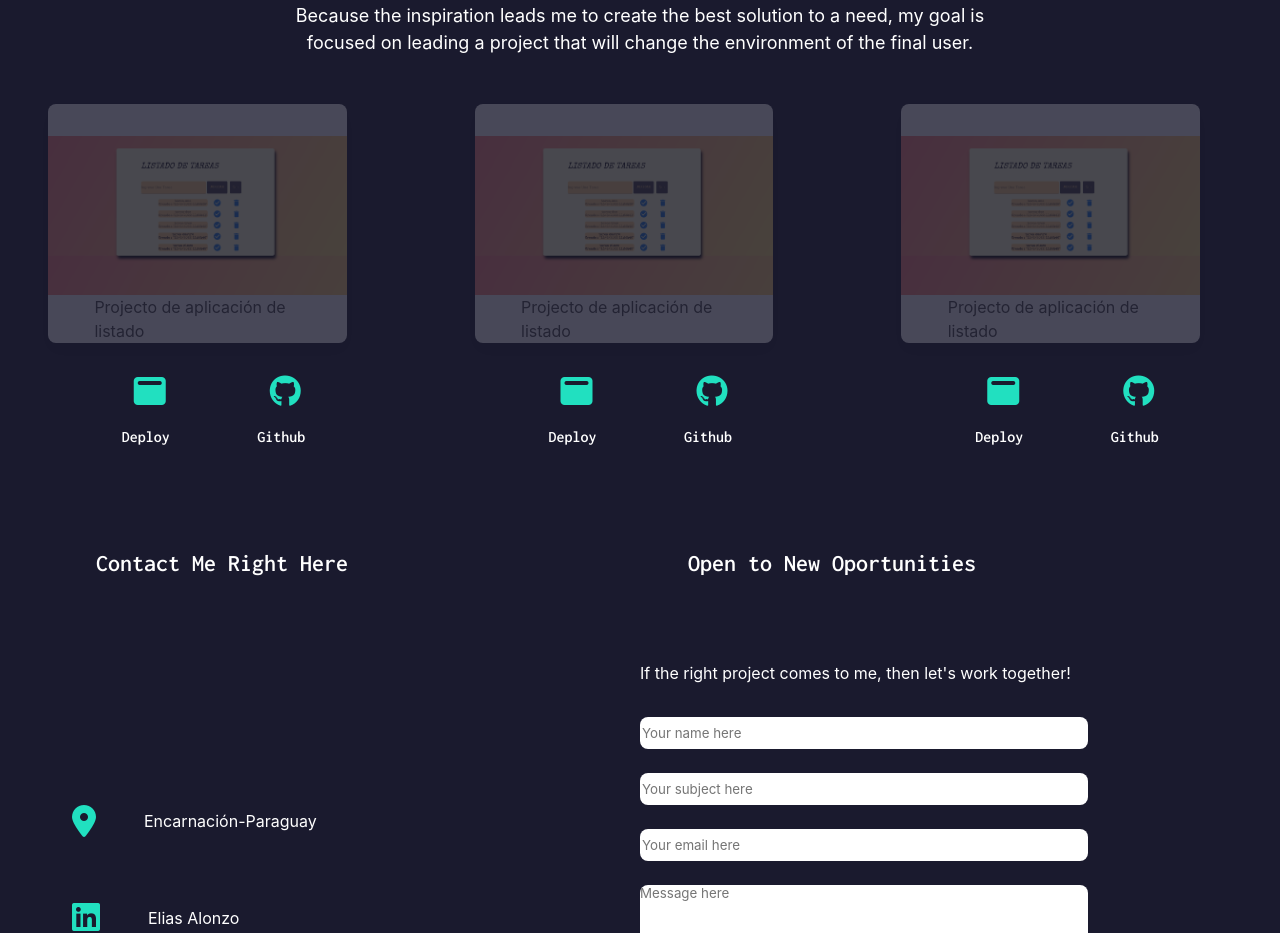
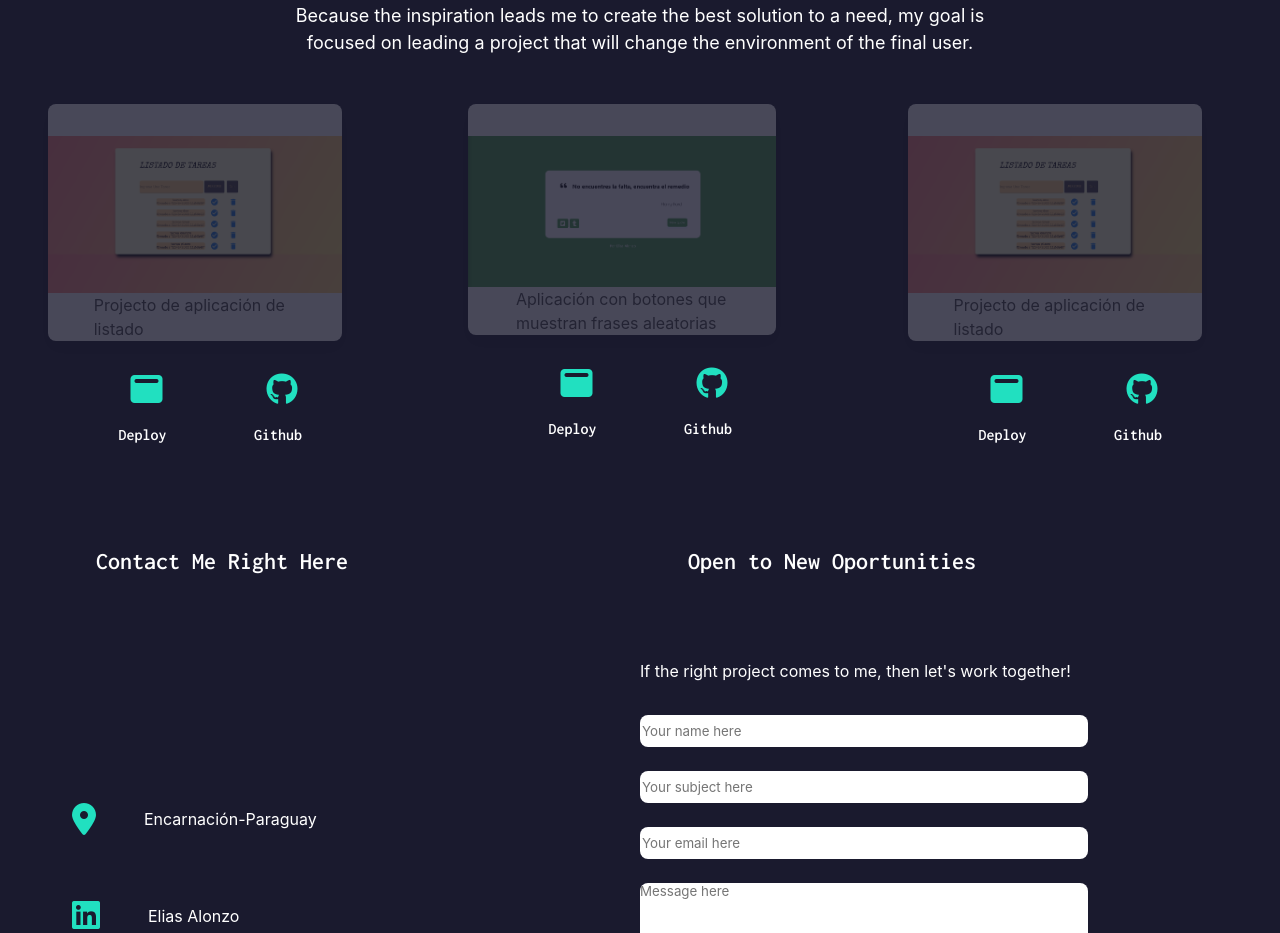
Before and after one commit to Alban001/portafolio-profesional, a React (Create React App) app: page / in a window 1280 px wide. Shown: the part 1460-2393 px from the top of the page. Built offline with nearby package versions, Linux system fonts and the light colour scheme; a web font is replaced by a local one.

Commit message:
image randomchine adedd

```diff
--- a/src/App-min.css
+++ b/src/App-min.css
@@ -1 +1 @@
-.App{background-color:#1a1a2e;width:100%;height:100%;color:#fff}.App h1{font-family:"Inconsolata",monospace}@media only screen and (max-width: 425px){.App{width:100%;background-color:#1a1a2e}}/*# sourceMappingURL=App-min.css.map */
+.App{background-color:#1a1a2e;width:100%;height:100%;color:#fff}.App h1{font-family:"Inconsolata",monospace}@media only screen and (max-width: 425px){.App{width:100%;background-color:#1a1a2e}}@media only screen and (max-width: 1672px){.App{width:100%;overflow-x:hidden;background-color:#1a1a2e}}/*# sourceMappingURL=App-min.css.map */
--- a/src/components/card/CardData-min.js
+++ b/src/components/card/CardData-min.js
@@ -1 +1 @@
-import listado from"../img/listado.png";export const cardContent=[{id:1,img:listado,alt:"Lista",descrip:"Projecto de aplicación de listado"},{id:2,img:listado,alt:"vacio",descrip:"Projecto de aplicación de listado"},{id:3,img:listado,alt:"vacio",descrip:"Projecto de aplicación de listado"}];
+import listado from"../img/listado.png";import random from"../img/random.png";export const cardContent=[{id:1,img:listado,alt:"Lista",descrip:"Projecto de aplicación de listado"},{id:2,img:random,alt:"Aleatorios",descrip:"Aplicación con botones que muestran frases aleatorias"},{id:3,img:listado,alt:"vacio",descrip:"Projecto de aplicación de listado"}];
--- a/src/components/card/CardData.js
+++ b/src/components/card/CardData.js
@@ -1,4 +1,6 @@
 import listado from '../img/listado.png'
+import random from '../img/random.png'
+
 export const cardContent =[
     {
         id:1,
@@ -8,9 +10,9 @@ export const cardContent =[
     },
     {
         id:2,
-        img: listado,
-        alt:'vacio',
-        descrip: 'Projecto de aplicación de listado'
+        img: random,
+        alt:'Aleatorios',
+        descrip: 'Aplicación con botones que muestran frases aleatorias'
     },
     {
 
```
Also changed, not shown: src/components/img/random.png (added), 1 other file (tests, documents, lock files or other folders).
